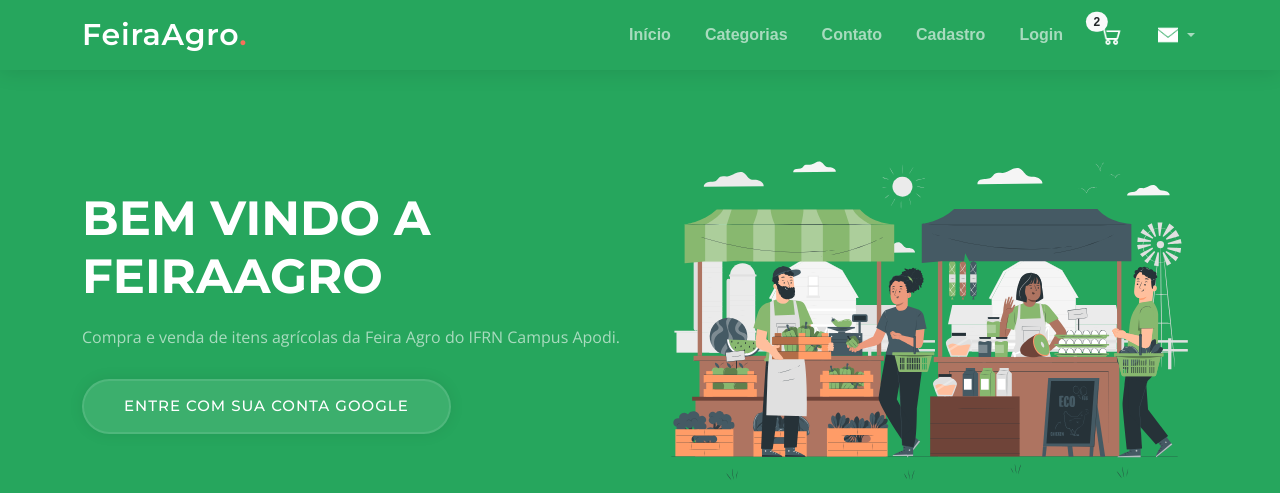
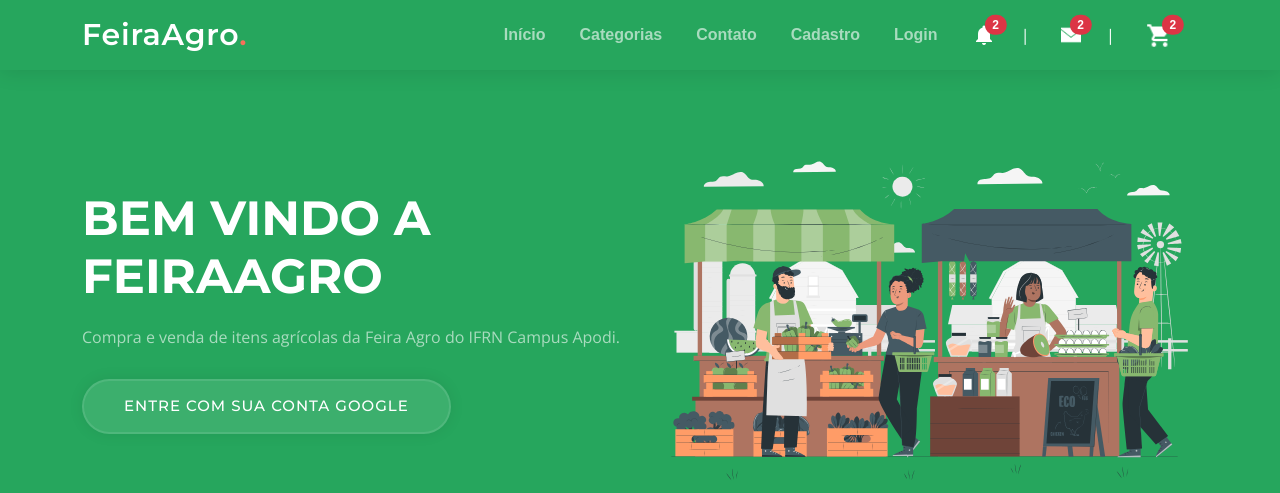
Before and after one commit to Dorisvan/FeiraAgro, a Flask app: page / in a window 1280 px wide. Shown: the top 493 px of the page. Run offline with Flask 3, Linux system fonts and the light colour scheme; some libraries are stand-ins or nearby versions.

Commit message:
Icones
Correção Icones

```diff
--- a/static/assets/css/main.css
+++ b/static/assets/css/main.css
@@ -508,7 +508,6 @@
   .navbar a:focus {
     display: flex;
     align-items: center;
-    justify-content: space-between;
     padding: 10px 20px;
     font-family: var(--font-primary);
     font-size: 15px;
@@ -2821,6 +2820,17 @@
   text-decoration: none;
 }
 
+.novos_spans{
+  position: absolute;
+  top: 0;
+  translate: middle;
+  badge:;
+  rounded: pill;
+  background: red;
+  text-color: light;
+}
+
+
 /*!
  * Font Awesome Free 5.15.1 by @fontawesome - https://fontawesome.com
  * License - https://fontawesome.com/license/free (Icons: CC BY 4.0, Fonts: SIL OFL 1.1, Code: MIT License)
--- a/templates/index.html
+++ b/templates/index.html
@@ -77,7 +77,7 @@
                 <li>
                   <a class="nav-link count-indicator dropdown-toggle" id="messageDropdown" href="#" data-toggle="dropdown" aria-expanded="false">
                   <i class="mdi mdi-email"></i>
-                  <span class="count bg-success"></span>
+                  </a>
                 </a>
                 </li>
               </ul>
@@ -178,16 +178,23 @@
             <li><a href="/cadastro">Cadastro</a></li>
             <li><a href="/login">Login</a></li>
             <li>
-              <a class="nav-icon position-relative text-decoration-none" href="#">
-                <img src="static/assets/img/carrinho.png" style="width:27px; weight:27px">
-                <span class="position-absolute top-0 left-100 translate-middle badge rounded-pill bg-light text-dark">2</span>
+              <a href="#">
+                <img style="width=10px; height=10px" src="static/assets/img/Icone_Notificação.png">
+                <span class="position-relative top-0 start-0 translate-middle badge rounded-pill bg-danger" style="">2</span>
               </a>
             </li>
+            <span style="color:white">|</span>
             <li>
-              <a class="nav-link count-indicator dropdown-toggle" id="messageDropdown" href="#" data-toggle="dropdown" aria-expanded="false">
+              <a href="#">
                 <img src="static/assets/img/email.png" style="width:20px; weight:20px">
-                <i class="mdi mdi-email"></i>
-                <span class="count bg-success"></span>
+                <span class="position-relative top-0 start-0 translate-middle badge rounded-pill bg-danger">2</span>
+              </a>
+            </li>
+            <span style="color:white">|</span>
+            <li>
+              <a href="#">
+                <img src="static/assets/img/Icone_Carrinho.png" style="width:27px; weight:27px">
+                <span class="position-relative top-0 start-0 translate-middle badge rounded-pill bg-danger">2</span>
               </a>
             </li>
 
```
Also changed, not shown: static/assets/img/Icone_Carrinho.png (added), static/assets/img/Icone_Email.png (added), static/assets/img/Icone_Notificação.png (added), static/assets/img/Icone_Pix.png (added).
